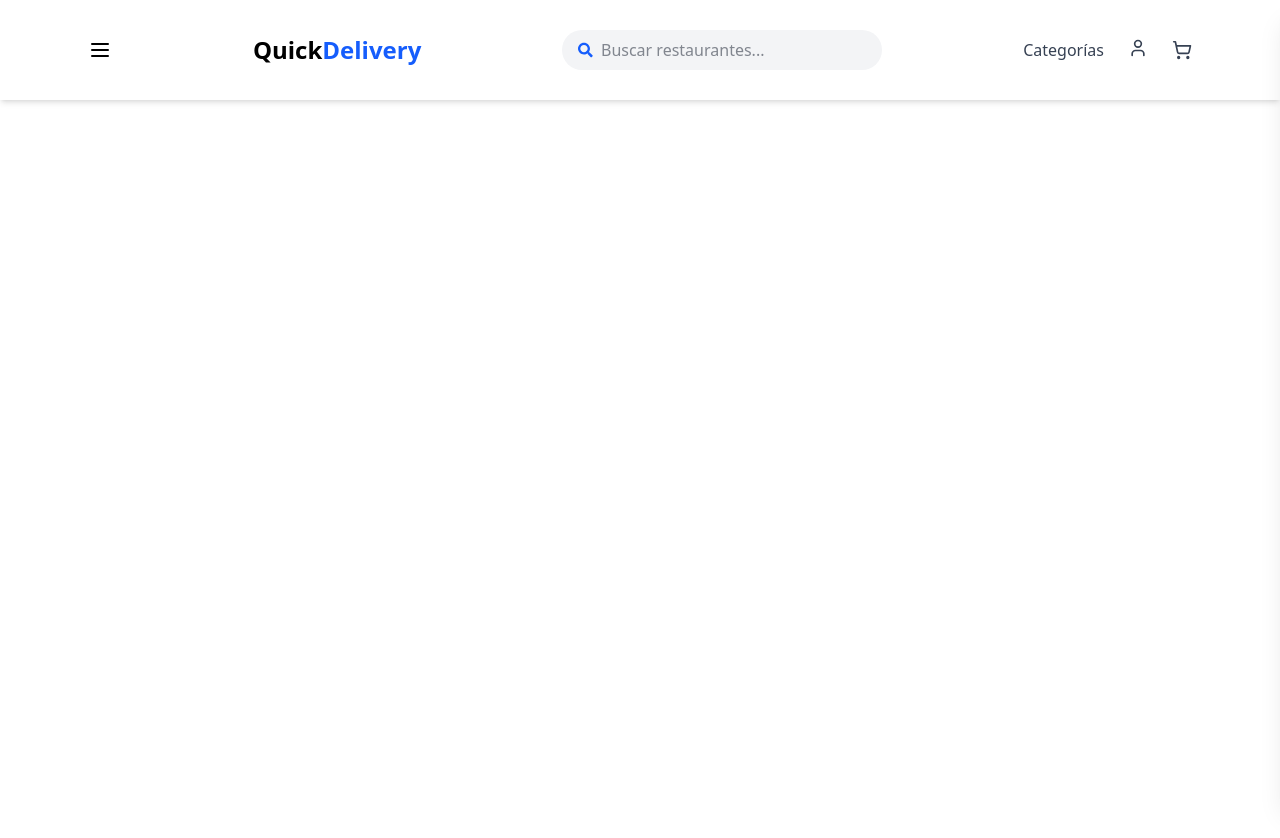
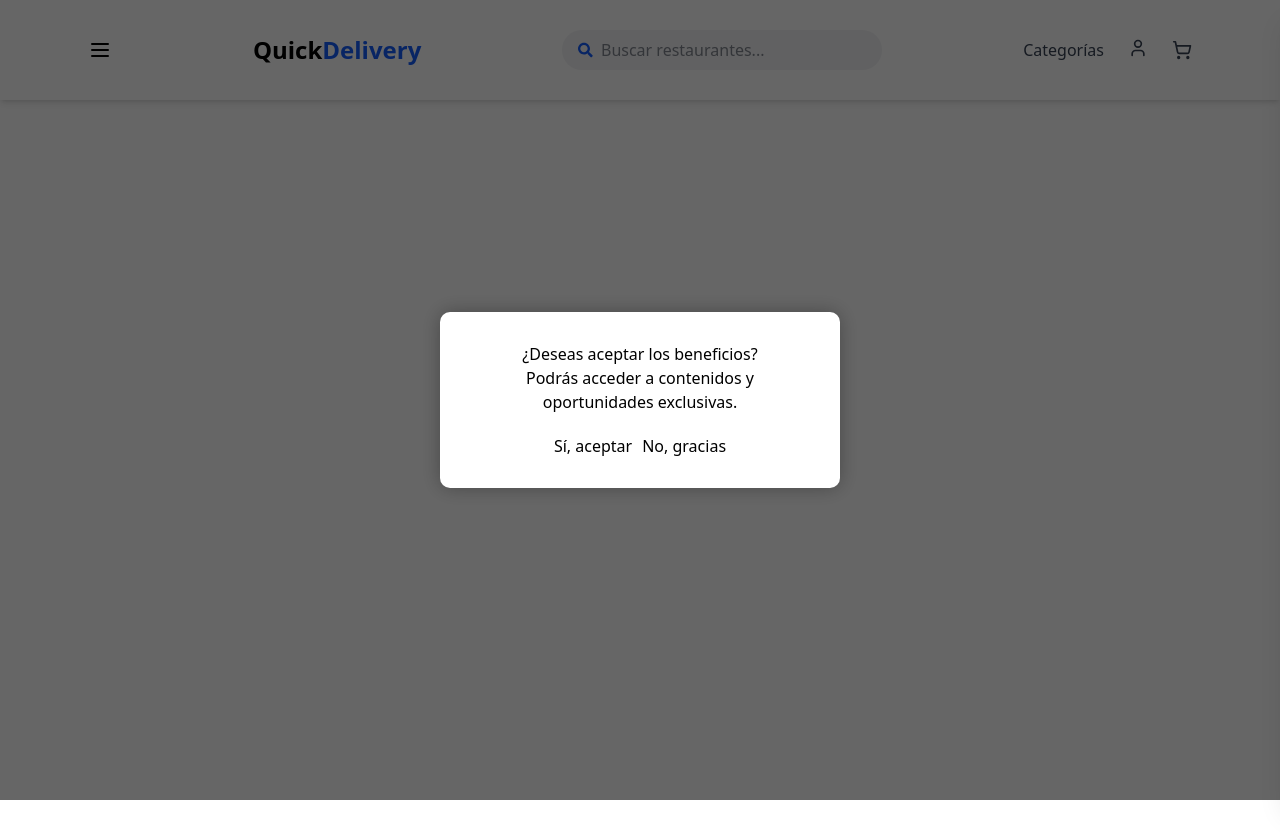
Before and after one commit to TechMMZ/seminario-final, a React (Vite) app: page /registro in a window 1280 px wide. Shown: the top 838 px of the page. Built offline with nearby package versions, Linux system fonts and the light colour scheme; no server answers.

Commit message:
Agregamos un formulario de prueba

```diff
--- /dev/null
+++ b/src/pages/RegisterForm.jsx
@@ -0,0 +1,111 @@
+// RegisterForm.jsx
+import React, { useState } from 'react';
+import { useNavigate } from 'react-router-dom';
+
+const RegisterForm = () => {
+    const [showConsent, setShowConsent] = useState(true);
+    const [showForm, setShowForm] = useState(false);
+    const navigate = useNavigate();
+
+    const handleAccept = () => {
+        setShowConsent(false);
+        setShowForm(true);
+    };
+
+    const handleDecline = () => {
+        navigate('/'); // Redirige si no acepta los beneficios
+    };
+
+    const handleCloseForm = () => {
+        setShowForm(false);
+        navigate('/'); // Redirige al cerrar el formulario
+    };
+
+    return (
+        <>
+            {/* Modal de consentimiento */}
+            {showConsent && (
+                <div style={{
+                    position: 'fixed',
+                    top: 0, left: 0, right: 0, bottom: 0,
+                    backgroundColor: 'rgba(0,0,0,0.6)',
+                    display: 'flex', justifyContent: 'center', alignItems: 'center',
+                    zIndex: 999
+                }}>
+                    <div style={{
+                        backgroundColor: 'white',
+                        padding: '30px',
+                        borderRadius: '10px',
+                        width: '90%',
+                        maxWidth: '400px',
+                        textAlign: 'center',
+                        boxShadow: '0 0 20px rgba(0,0,0,0.3)'
+                    }}>
+                        <h2>¿Deseas aceptar los beneficios?</h2>
+                        <p>Podrás acceder a contenidos y oportunidades exclusivas.</p>
+                        <div style={{ marginTop: '20px', display: 'flex', gap: '10px', justifyContent: 'center' }}>
+                            <button onClick={handleAccept}>Sí, aceptar</button>
+                            <button onClick={handleDecline}>No, gracias</button>
+                        </div>
+                    </div>
+                </div>
+            )}
+
+            {/* Modal con el formulario */}
+            {showForm && (
+                <div style={{
+                    position: 'fixed',
+                    top: 0, left: 0, right: 0, bottom: 0,
+                    backgroundColor: 'rgba(0,0,0,0.6)',
+                    display: 'flex', justifyContent: 'center', alignItems: 'center',
+                    zIndex: 999
+                }}>
+                    <div style={{
+                        backgroundColor: 'white',
+                        padding: '20px',
+                        borderRadius: '10px',
+                        width: '95%',
+                        maxWidth: '800px',
+                        maxHeight: '90vh',
+                        overflow: 'hidden',
+                        position: 'relative',
+                        boxShadow: '0 0 20px rgba(0,0,0,0.3)'
+                    }}>
+                        {/* Botón de cerrar */}
+                        <button
+                            onClick={handleCloseForm}
+                            style={{
+                                position: 'absolute',
+                                top: '10px',
+                                right: '10px',
+                                background: 'transparent',
+                                border: 'none',
+                                fontSize: '1.5rem',
+                                cursor: 'pointer'
+                            }}
+                            aria-label="Cerrar formulario"
+                        >
+                            ×
+                        </button>
+
+                        {/* Formulario de Google */}
+                        <iframe
+                            src="https://docs.google.com/forms/d/e/1FAIpQLSeHtaKN7-218pPcd7ZuuqJTFGOEZZLDFhHDdqhDMMMFLHBGJg/viewform?embedded=true"
+                            width="100%"
+                            height="600px"
+                            frameBorder="0"
+                            marginHeight="0"
+                            marginWidth="0"
+                            title="Google Form"
+                            style={{ border: 'none' }}
+                        >
+                            Cargando…
+                        </iframe>
+                    </div>
+                </div>
+            )}
+        </>
+    );
+};
+
+export default RegisterForm;
--- a/src/routes/AppRoutes.jsx
+++ b/src/routes/AppRoutes.jsx
@@ -7,6 +7,7 @@ import Tecnologia from '../pages/Tecnologia'
 import Auth from '../pages/auth/Auth'
 import Perfil from '../pages/auth/Perfil'
 import Cart from "../pages/Cart";
+import RegisterForm from "../pages/RegisterForm";
 
 function AppRoutes() {
 
@@ -15,6 +16,7 @@ function AppRoutes() {
             <Routes>
                 <Route path="/" element={<Producto />} />
                 <Route path="/tecnologia" element={<Tecnologia />} />
+                <Route path="/registro" element={<RegisterForm />} />
                 {/* <Route path="/form" element={<ProductForm />} /> */}
                 {/* Solo una ruta para /login que maneja el login y registro */}
                 <Route path="/login" element={<Auth />} />
```
